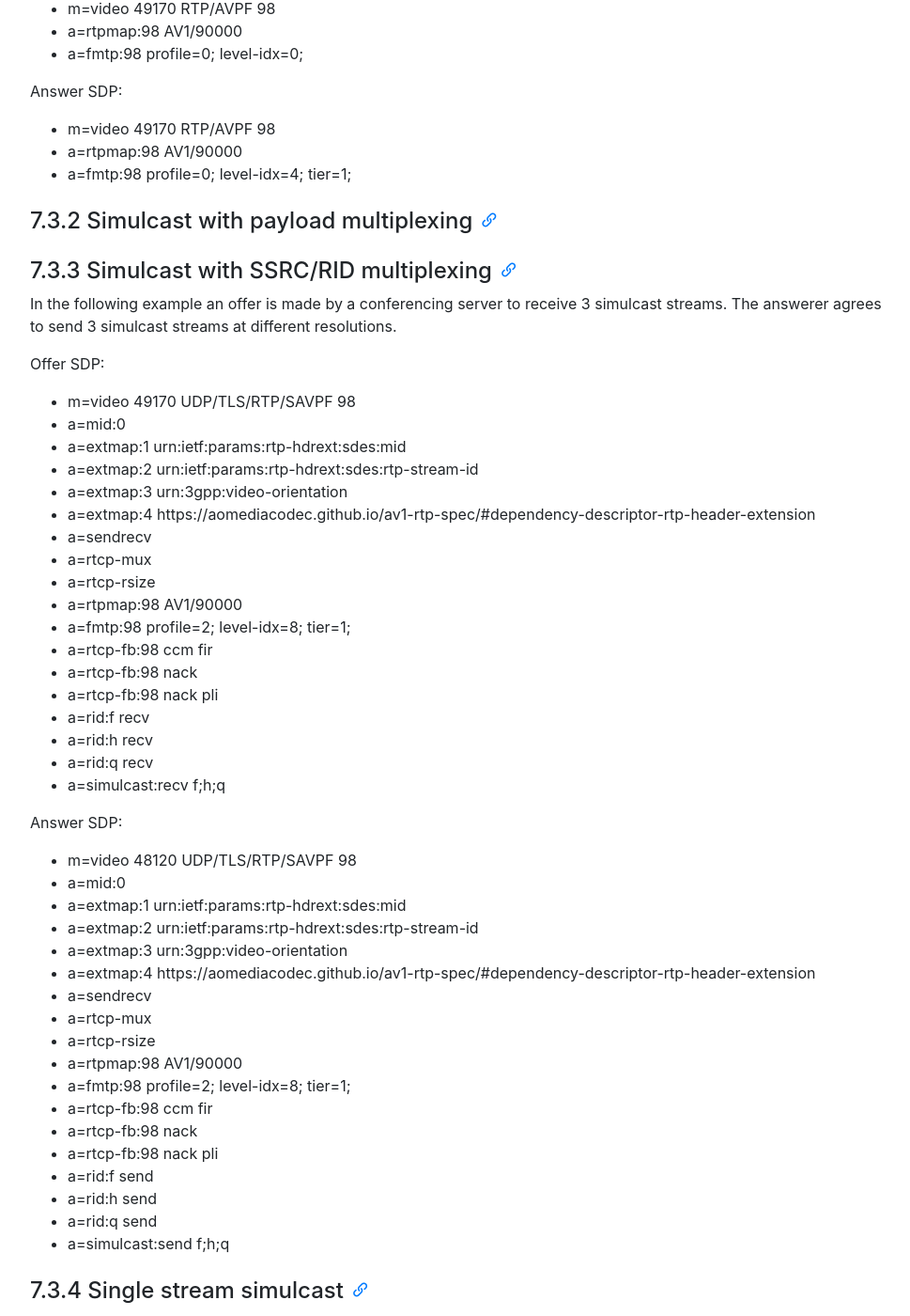
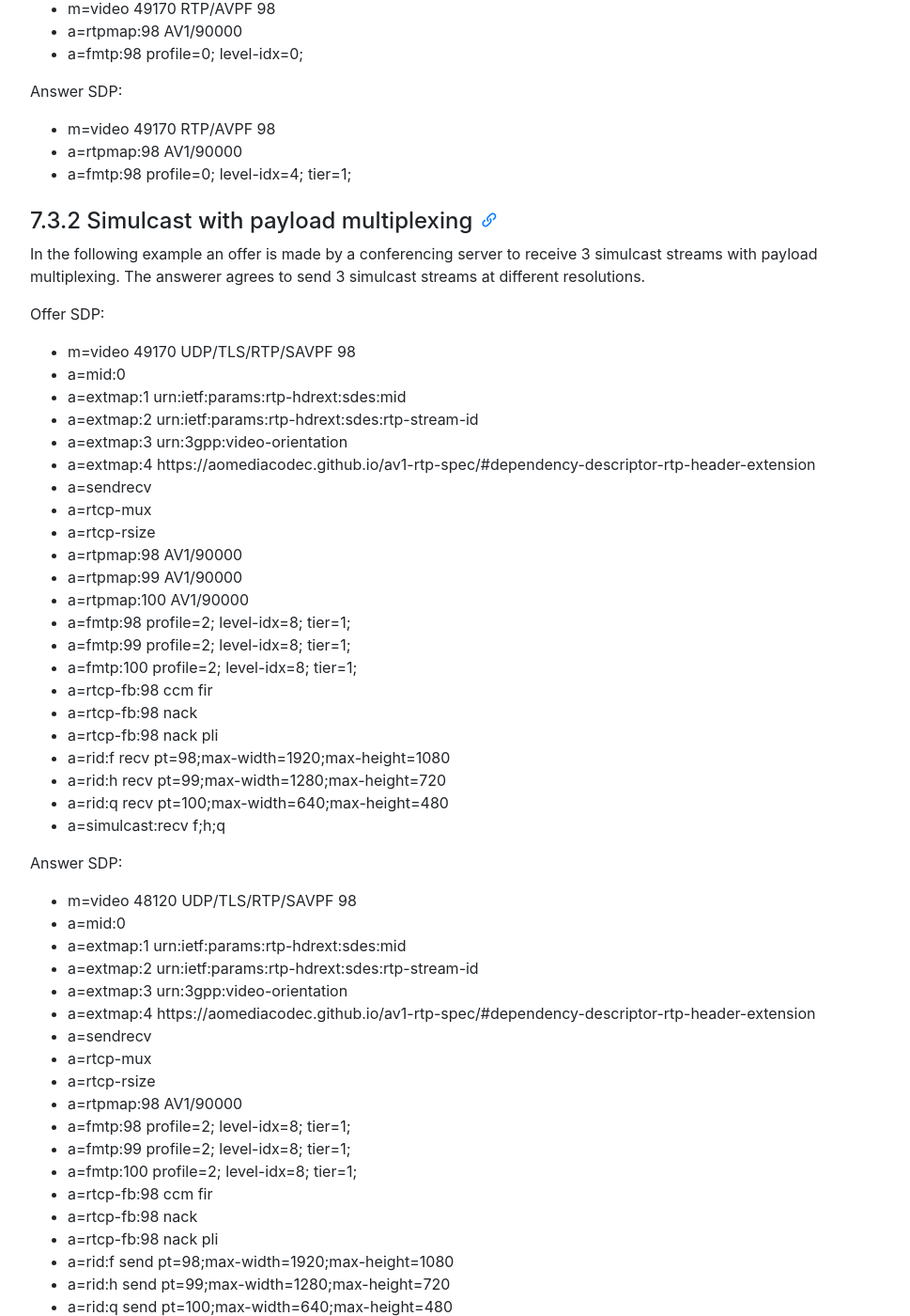
Before and after one commit to AOMediaCodec/av1-rtp-spec, a Jekyll site: the page built from index.md, in a window 1280 px wide and 1400 px high, scrolled down 12189 px. Shown: the whole window at 94% size, without its empty margins (53-1022 px from the left). Built offline with Jekyll 4.4.1, drawn with Linux system fonts in a browser that asks for light colours; nearby versions of some CDN libraries; some of the changed text lies outside the part shown.

Commit message:
Payload multiplexing
Adds payload multiplexing example from PR https://github.com/AOMediaCodec/av1-rtp-spec/pull/116

```diff
--- a/av1-rtp-spec.md
+++ b/av1-rtp-spec.md
@@ -410,9 +410,57 @@ Answer SDP:
 * a=fmtp:98 profile=0; level-idx=4; tier=1;
 
 #### 7.3.2 Simulcast with payload multiplexing
+In the following example an offer is made by a conferencing server to receive 3 simulcast streams with payload multiplexing.  The answerer agrees to send 3 simulcast streams at different resolutions.
 
-#### 7.3.3 Simulcast with SSRC/RID multiplexing
-In the following example an offer is made by a conferencing server to receive 3 simulcast streams.  The answerer agrees to send 3 simulcast streams at different resolutions.
+Offer SDP:
+* m=video 49170 UDP/TLS/RTP/SAVPF 98
+* a=mid:0
+* a=extmap:1 urn:ietf:params:rtp-hdrext:sdes:mid
+* a=extmap:2 urn:ietf:params:rtp-hdrext:sdes:rtp-stream-id
+* a=extmap:3 urn:3gpp:video-orientation
+* a=extmap:4 https://aomediacodec.github.io/av1-rtp-spec/#dependency-descriptor-rtp-header-extension
+* a=sendrecv
+* a=rtcp-mux
+* a=rtcp-rsize
+* a=rtpmap:98 AV1/90000
+* a=rtpmap:99 AV1/90000
+* a=rtpmap:100 AV1/90000
+* a=fmtp:98 profile=2; level-idx=8; tier=1;
+* a=fmtp:99 profile=2; level-idx=8; tier=1;
+* a=fmtp:100 profile=2; level-idx=8; tier=1;
+* a=rtcp-fb:98 ccm fir
+* a=rtcp-fb:98 nack
+* a=rtcp-fb:98 nack pli
+* a=rid:f recv pt=98;max-width=1920;max-height=1080
+* a=rid:h recv pt=99;max-width=1280;max-height=720
+* a=rid:q recv pt=100;max-width=640;max-height=480
+* a=simulcast:recv f;h;q
+
+Answer SDP:
+* m=video 48120 UDP/TLS/RTP/SAVPF 98
+* a=mid:0
+* a=extmap:1 urn:ietf:params:rtp-hdrext:sdes:mid
+* a=extmap:2 urn:ietf:params:rtp-hdrext:sdes:rtp-stream-id
+* a=extmap:3 urn:3gpp:video-orientation
+* a=extmap:4 https://aomediacodec.github.io/av1-rtp-spec/#dependency-descriptor-rtp-header-extension
+* a=sendrecv
+* a=rtcp-mux
+* a=rtcp-rsize
+* a=rtpmap:98 AV1/90000
+* a=fmtp:98 profile=2; level-idx=8; tier=1;
+* a=fmtp:99 profile=2; level-idx=8; tier=1;
+* a=fmtp:100 profile=2; level-idx=8; tier=1;
+* a=rtcp-fb:98 ccm fir
+* a=rtcp-fb:98 nack
+* a=rtcp-fb:98 nack pli
+* a=rid:f send pt=98;max-width=1920;max-height=1080
+* a=rid:h send pt=99;max-width=1280;max-height=720
+* a=rid:q send pt=100;max-width=640;max-height=480
+* a=simulcast:send f;h;q
+
+
+#### 7.3.3 Simulcast with SSRC multiplexing
+In the following example an offer is made by a conferencing server to receive 3 simulcast streams with SSRC multiplexing.  The answerer agrees to send 3 simulcast streams at different resolutions.
 
 Offer SDP:
 * m=video 49170 UDP/TLS/RTP/SAVPF 98
```
